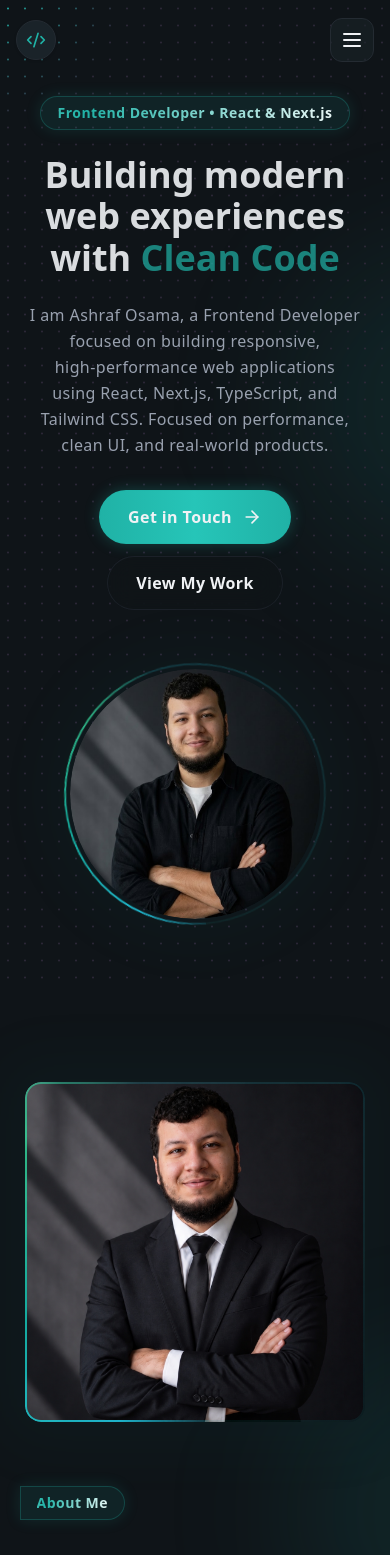
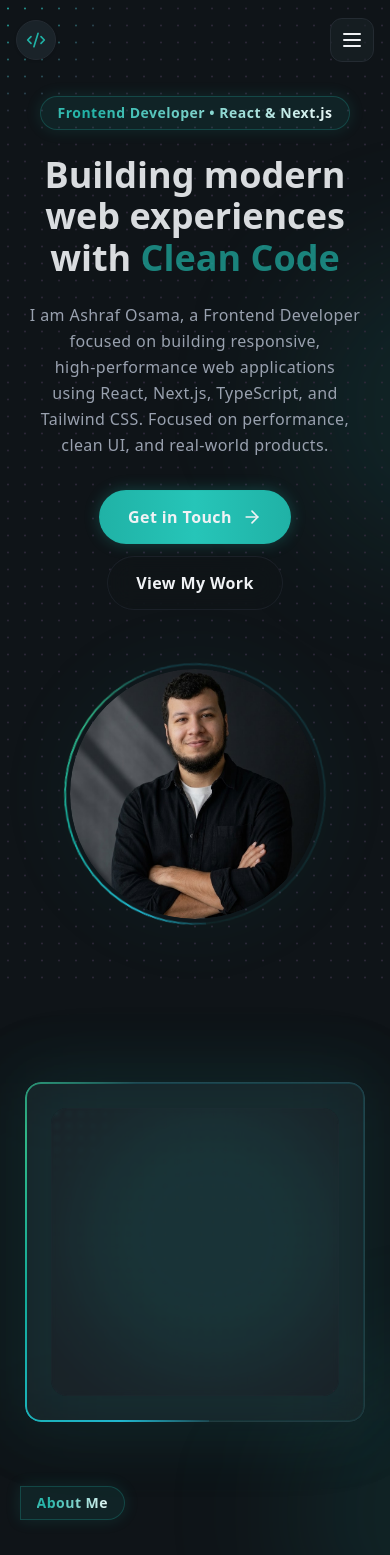
Before and after one commit to Asharf30/portfolio, a Next.js app: page / in a window 390 px wide. Shown: the top 1555 px of the page. Built offline with nearby package versions, Linux system fonts and the light colour scheme.

Commit message:
feat: Enhance About section with ambient drift animation and visual updates

```diff
--- a/app/Sections/About.jsx
+++ b/app/Sections/About.jsx
@@ -1,11 +1,7 @@
 "use client";
 import { useRef } from "react";
-
-import Image from "next/image";
-import about from "../../public/images/about.png";
-import { LuCode } from "react-icons/lu";
-import { LuDatabase } from "react-icons/lu";
-import { LuRocket } from "react-icons/lu";
+import DotGrid from "../components/Hero/BgGlow"
+import { LuCode, LuDatabase, LuRocket } from "react-icons/lu";
 
 const About = () => {
   const aboutImageGlowRef = useRef(null);
@@ -29,7 +25,7 @@ const About = () => {
         blur-3xl bg-primary/10"
       />
       <div className="w-[90%] mx-auto grid grid-cols-1 lg:grid-cols-2 gap-16 items-center">
-        {/* Image */}
+        {/* Image / Visual */}
         <div className="flex justify-center lg:justify-start">
           <div className="about-float">
             <div className="about-image-frame relative w-85 h-85 md:w-120 md:h-120">
@@ -42,18 +38,38 @@ const About = () => {
                 aria-hidden="true"
               />
 
+              <div className="w-85 h-85 relative md:w-120 md:h-120 rounded-2xl bg-surface/80 backdrop-blur-md border border-border flex items-center justify-center">
+                <div className="inset-0 absolute rounded-2xl bg-primary/10 blur-2xl" />
                 <div
                   ref={aboutImageGlowRef}
-                className="about-image-shell"
+                  className="about-image-shell flex items-center justify-center"
                   onPointerMove={handleAboutPointerMove}
                 >
-                <Image
-                  src={about}
-                  alt="About"
-                  fill
-                  className="about-image object-cover rounded-2xl"
+                  {/* Abstract Decorative Visual (DotGrid) */}
+                  <div className="w-[85%] h-[85%] relative rounded-2xl overflow-hidden bg-surface flex items-center justify-center z-10">
+                    {/* Ambient Glow */}
+                    <div className="absolute inset-0 bg-primary/15 blur-2xl rounded-full animate-ambient-drift" />
+
+                    {/* Dot Grid Layer */}
+                    <div className="inset-0 absolute opacity-60">
+                      <DotGrid
+                        dotSize={2}
+                        gap={10}
+                        baseColor="#2F293A"
+                        activeColor="#20b2a6"
+                        proximity={80}
+                        shockRadius={150}
+                        shockStrength={4}
+                        resistance={600}
+                        returnDuration={1}
                       />
+                    </div>
+
+                    {/* Glass Overlay for Depth */}
+                    <div className="absolute inset-0 bg-surface/20 backdrop-blur-[2px] border border-border/30 rounded-2xl pointer-events-none" />
+                  </div>
                   <div className="about-cursor-glow" aria-hidden="true" />
+                </div>
               </div>
             </div>
           </div>
@@ -81,17 +97,18 @@ const About = () => {
             contribute to real products.
           </p>
           <div className="grid grid-cols-1 sm:grid-cols-3 gap-4 pt-4 ">
-            <div className="p-4 rounded-xl bg-surface border border-border text-center">
-              <LuCode className="mx-auto mb-2 text-primary w-6 h-6 " />
-              <p className="text-text text-sm"> Clean Code</p>
+            <div className="group p-4 rounded-xl bg-surface border border-border flex flex-col items-center justify-center text-center transition-all duration-300 ease-out hover:-translate-y-2 hover:shadow-[0_0_20px_rgba(32,178,166,0.15)] hover:border-primary/40 cursor-pointer">
+              <LuCode className="mx-auto mb-2 text-primary w-6 h-6 transition-transform duration-300 group-hover:scale-110 group-hover:-rotate-3" />
+              <p className="text-text text-sm transition-colors duration-300 group-hover:text-white"> Clean Code</p>
             </div>
-            <div className="p-4 rounded-xl bg-surface border border-border text-center">
-              <LuDatabase className="mx-auto mb-2 text-primary w-6 h-6 " />
-              <p className="text-text text-sm"> Responsive Design</p>
+            <div className="group p-4 rounded-xl bg-surface border border-border flex flex-col items-center justify-center text-center transition-all duration-300 ease-out hover:-translate-y-2 hover:shadow-[0_0_20px_rgba(32,178,166,0.15)] hover:border-primary/40 cursor-pointer">
+              <LuDatabase className="mx-auto mb-2 text-primary w-6 h-6 transition-transform duration-300 group-hover:scale-110 group-hover:rotate-3" />
+              <p className="text-text text-sm transition-colors duration-300 group-hover:text-white"> Responsive Design</p>
             </div>
-            <div className="p-4 rounded-xl bg-surface border border-border text-center">
-              <LuRocket className="mx-auto mb-2 text-primary w-6 h-6 " />
-              <p className="text-text text-sm"> Fast Performance</p>
+            <div className="group p-4 rounded-xl bg-surface border border-border flex flex-col items-center justify-center text-center transition-all duration-300 ease-out hover:-translate-y-2 hover:shadow-[0_0_20px_rgba(32,178,166,0.15)] hover:border-primary/40 cursor-pointer">
+              <LuRocket className="mx-auto mb-2 text-primary w-6 h-6 transition-transform duration-300 group-hover:scale-110 group-hover:-rotate-3 group-hover:translate-x-1 group-hover:-translate-y-1" />
+              <p className="text-text text-sm transition-colors duration-300 group-hover:text-white"> Fast Performance</p>
+{/* rimary w-6 h-6 " /> */}
             </div>
           </div>
         </div>
--- a/app/globals.css
+++ b/app/globals.css
@@ -67,14 +67,15 @@
 
 /* ── Profile image animations ── */
 
-@keyframes profile-float {
-  0%,
-  100% {
-    transform: translateY(0px);
-  }
-  50% {
-    transform: translateY(-5px);
-  }
+@keyframes about-ambient-drift {
+  0% { transform: translate(10%, -10%); }
+  50% { transform: translate(-10%, 10%); }
+  100% { transform: translate(10%, -10%); }
+}
+
+.animate-ambient-drift {
+  animation: about-ambient-drift 5s ease-in-out infinite;
+  will-change: transform;
 }
 
 @keyframes ring-rotate {
@@ -313,7 +314,8 @@ body {
 @media (prefers-reduced-motion: reduce) {
   .about-float,
   .about-ring-rotate,
-  .about-glow-pulse-anim {
+  .about-glow-pulse-anim,
+  .animate-ambient-drift {
     animation: none !important;
   }
 }
```
Lines whose indentation alone changed are shown as unchanged.
